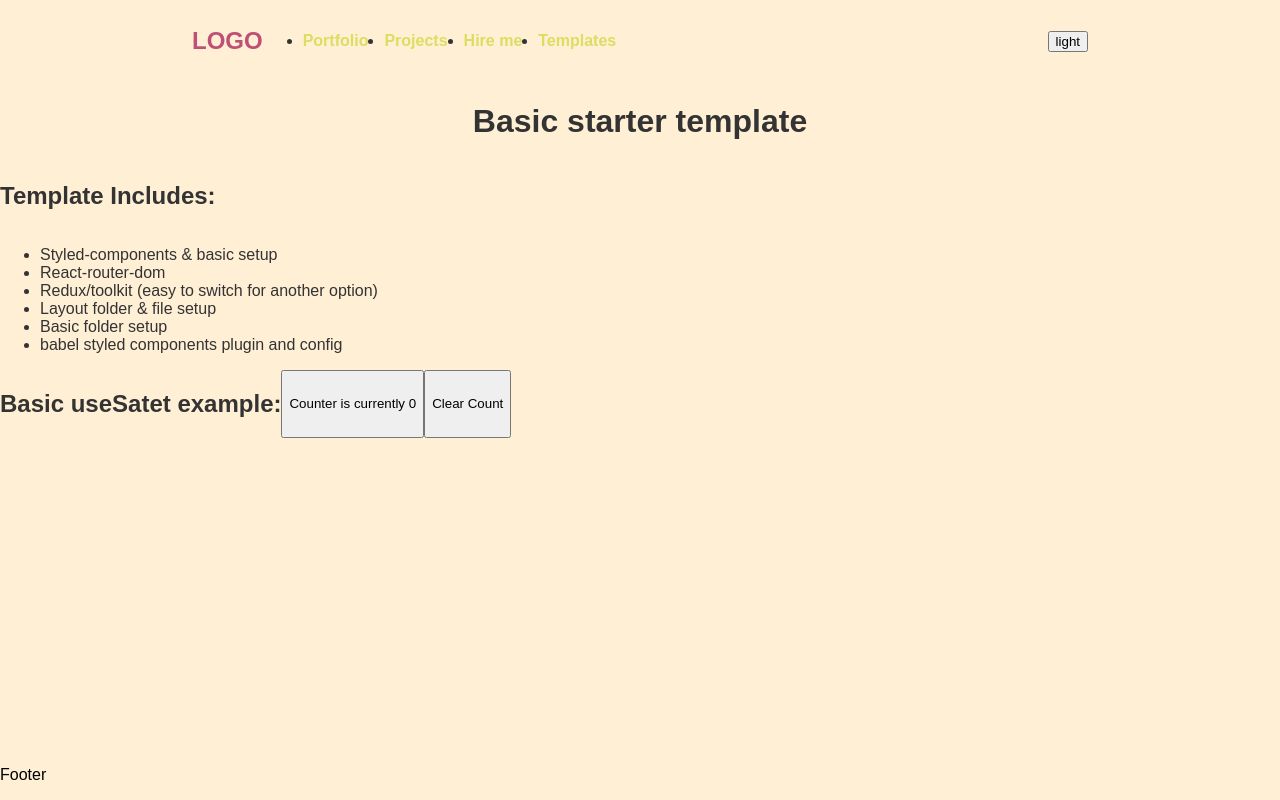
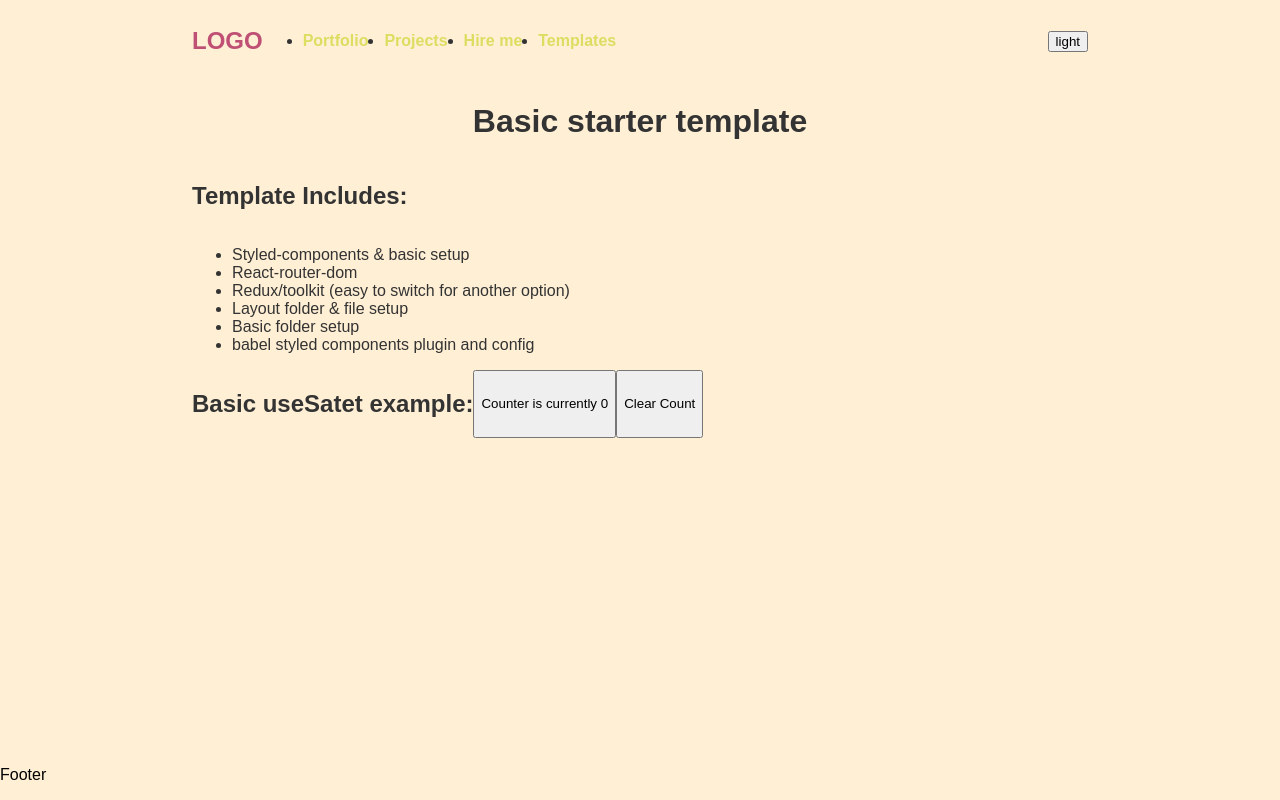
Before and after one commit to Moesera/portfolio-page, a React (Vite) app: page /templates in a window 1280 px wide. Built offline with nearby package versions, Linux system fonts and the light colour scheme.

Commit message:
contianer properties

```diff
--- a/src/pages/templates/index.jsx
+++ b/src/pages/templates/index.jsx
@@ -16,7 +16,7 @@ const Templates = () => {
   return (
     <>
       <h1>Basic starter template</h1>
-      <S.CustomContainer $direction="column">
+      <S.CustomContainer $direction="column" $margin="0 auto" $maxWidth="70%">
         <h2>Template Includes:</h2>
         <ul>
           <li>Styled-components & basic setup</li>
@@ -27,7 +27,7 @@ const Templates = () => {
           <li>babel styled components plugin and config</li>
         </ul>
       </S.CustomContainer>
-      <S.CustomContainer>
+      <S.CustomContainer $margin="0 auto" $maxWidth="70%">
         <h2>Basic useSatet example:</h2>
         <button onClick={() => counter("count")}>
           Counter is currently {count}
```
